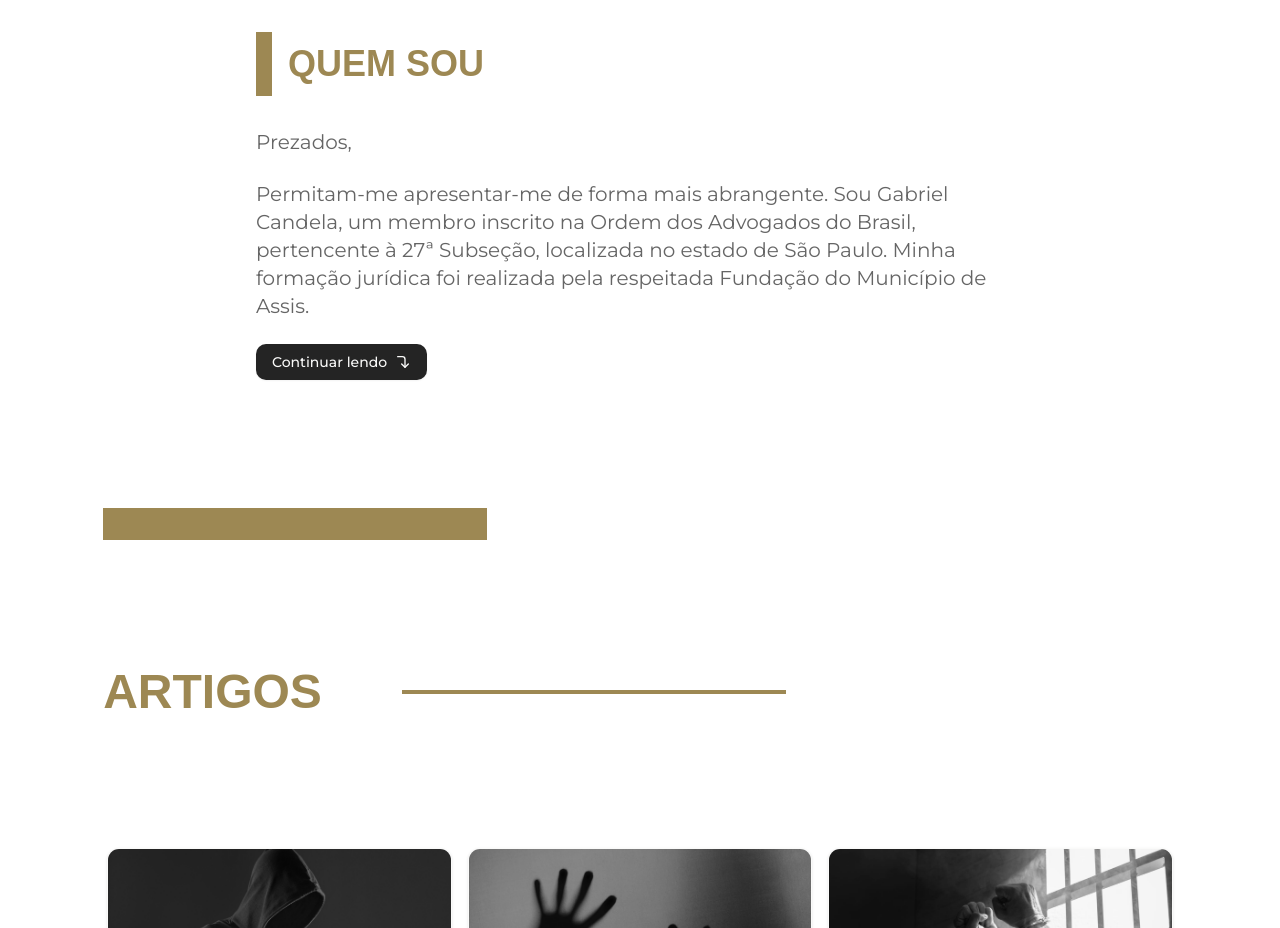
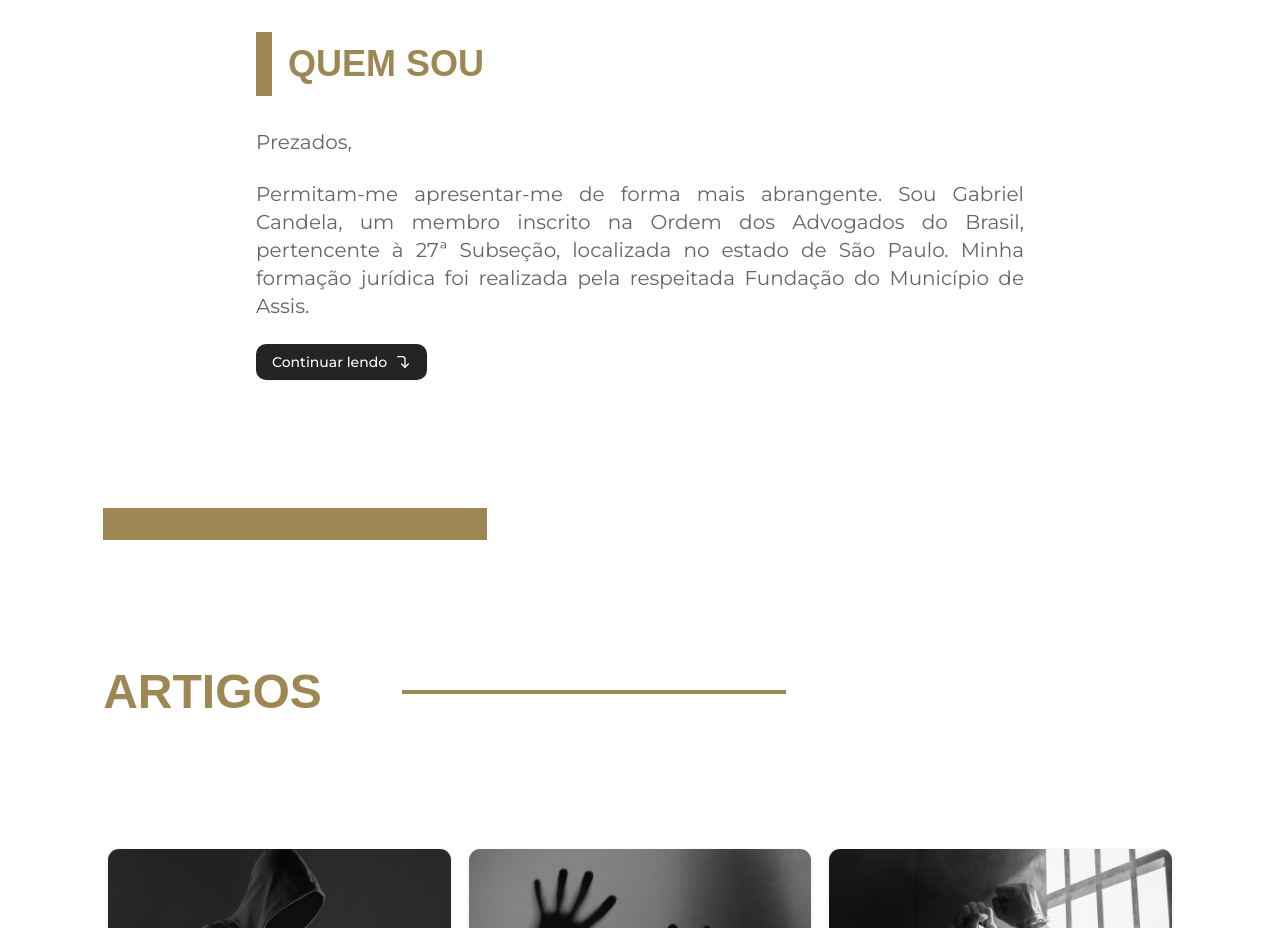
Before and after one commit to rafaelpzoucas/adv-gabriel-candela, a Next.js app: page / in a window 1280 px wide. Shown: the part 2840-3768 px from the top of the page. Built offline with nearby package versions, Linux system fonts and the light colour scheme; a web font is replaced by a local one.

Commit message:
feat: added linktree link and justify text

```diff
--- a/src/app/about.tsx
+++ b/src/app/about.tsx
@@ -37,7 +37,7 @@ export function About() {
           </h1>
         </div>
 
-        <div className="flex flex-col items-start gap-6 md:text-xl text-muted/70">
+        <div className="flex flex-col items-start gap-6 md:text-xl text-muted/70 text-justify">
           {paragraphs.slice(0, 2).map((paragraph) => (
             <p key={paragraph}>{paragraph}</p>
           ))}
--- a/src/app/navigation.tsx
+++ b/src/app/navigation.tsx
@@ -31,7 +31,7 @@ const links = [
   {
     icon: socialIcon,
     title: 'Redes sociais',
-    link: '#footer',
+    link: 'https://linktr.ee/gabrielcandela?utm_source=linktree_profile_share&ltsid=31edb20b-28b2-482a-b289-80e43aace7b9',
   },
 ]
 
@@ -41,6 +41,7 @@ export function Navigation() {
       <div className="hidden relative z-10 md:grid grid-cols-2 md:grid-cols-4 gap-8 w-full max-w-7xl">
         {links.map((link, index) => (
           <Link
+            target={link.title === 'Redes sociais' ? '_blank' : '_self'}
             href={link.link}
             key={index}
             className="flex flex-col gap-4 items-center justify-center"
@@ -60,6 +61,7 @@ export function Navigation() {
           {links.map((link, index) => (
             <CarouselItem className="flex-[0_0_40%]" key={index}>
               <Link
+                target={link.title === 'Redes sociais' ? '_blank' : '_self'}
                 href={link.link}
                 className="flex flex-col gap-4 items-center justify-center w-"
               >
```
